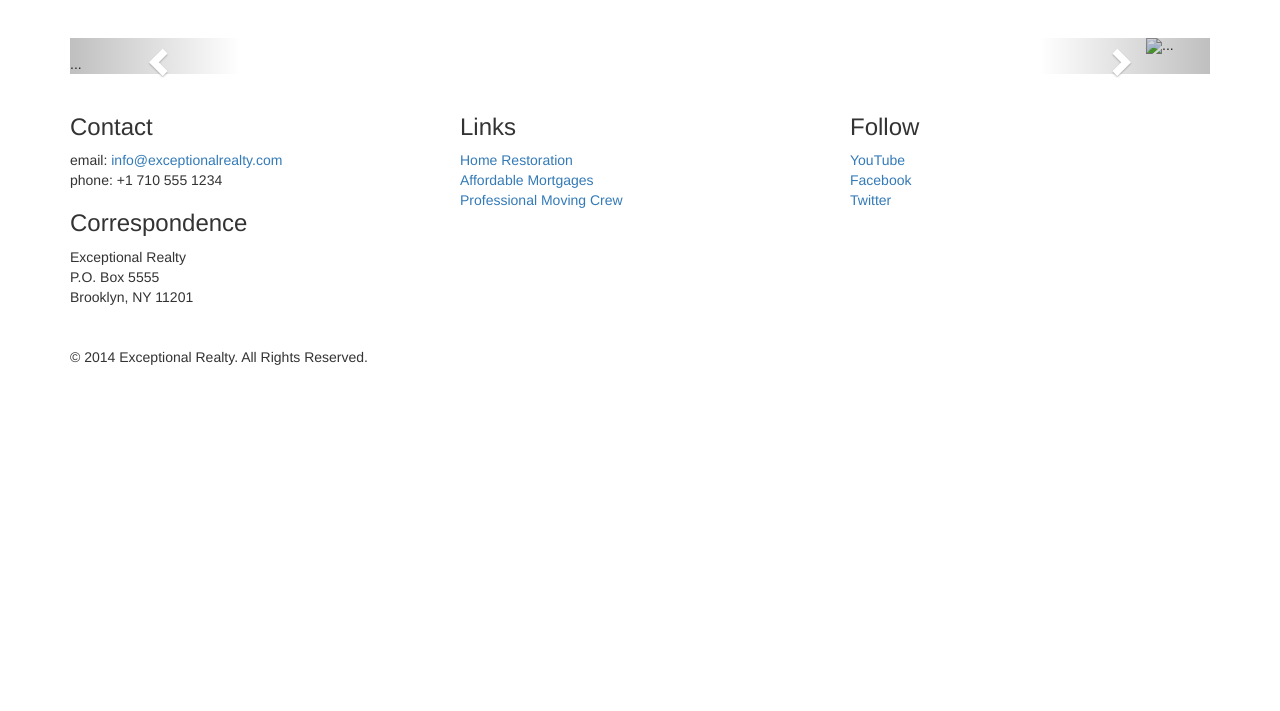
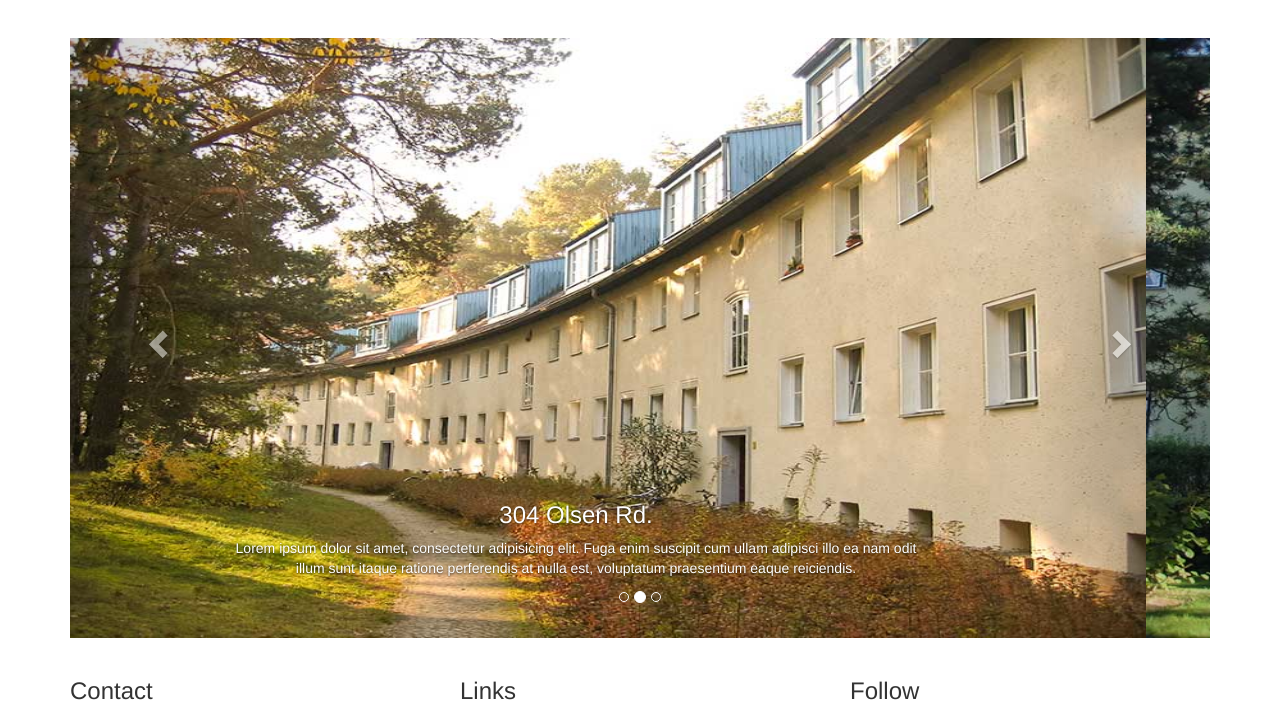
Before and after one commit to marielsegovia/exceptional-realty-bootstrapped, a plain HTML site: page new-properties.html in a window 1280 px wide. Shown: the part 54-765 px from the top of the page. Drawn offline with nearby package versions, Linux system fonts and the light colour scheme.

Commit message:
add images and size adjustments to carousel

```diff
--- a/css/style.css
+++ b/css/style.css
@@ -9,3 +9,34 @@ img, video, audio, iframe, table, form {
 .row {
   margin-bottom: 20px;
 }
+
+/*////// CAROUSEL STYLES //////*/
+
+#carousel-example-generic .item img {
+  height: auto;
+}
+
+.carousel-caption p {
+  display: none;
+}
+
+@media only screen and (min-width: 768px) {
+  #carousel-example-generic .item img {
+    height: 384px;
+  }
+}
+
+@media only screen and (min-width: 992px) {
+  #carousel-example-generic .item img {
+    height: 496px;
+  }
+  .carousel-caption p {
+    display: block;
+  }
+}
+
+@media only screen and (min-width: 1200px) {
+  #carousel-example-generic .item img {
+    height: 600px;
+  }
+}
--- a/new-properties.html
+++ b/new-properties.html
@@ -77,18 +77,21 @@
             <!-- Wrapper for slides -->
             <div class="carousel-inner" role="listbox">
               <div class="item active">
-                <img src="..." alt="...">
+                <img src="images/new-1.jpg" alt="304 Olsen Rd.">
                 <div class="carousel-caption">
-                  ...
+                  <h3>304 Olsen Rd.</h3>
+                  <p>Lorem ipsum dolor sit amet, consectetur adipisicing elit. Fuga enim suscipit cum ullam adipisci illo ea nam odit illum sunt itaque ratione perferendis at nulla est, voluptatum praesentium eaque reiciendis.</p>
                 </div>
               </div>
               <div class="item">
-                <img src="..." alt="...">
+                <img src="images/new-2.jpg" alt="9872 Freemont Dr.">
                 <div class="carousel-caption">
-                  ...
+                  <h3>9872 Freemont Dr.</h3>
+                  <p>Lorem ipsum dolor sit amet, consectetur adipisicing elit. Fuga enim suscipit cum ullam adipisci illo ea nam odit illum sunt itaque ratione perferendis at nulla est, voluptatum praesentium eaque reiciendis.</p>
+
                 </div>
               </div>
-              ...
+
             </div>
 
             <!-- Controls: Left and Right Arrows-->
```
Also changed, not shown: images/condo.jpg (added), images/coop.jpg (added), images/exceptional-logo.png (added), images/featured.jpg (added), images/new-1.jpg (added), images/new-2.jpg (added), images/social-icons.png (added), images/townhome.jpg (added), 2 other files.
